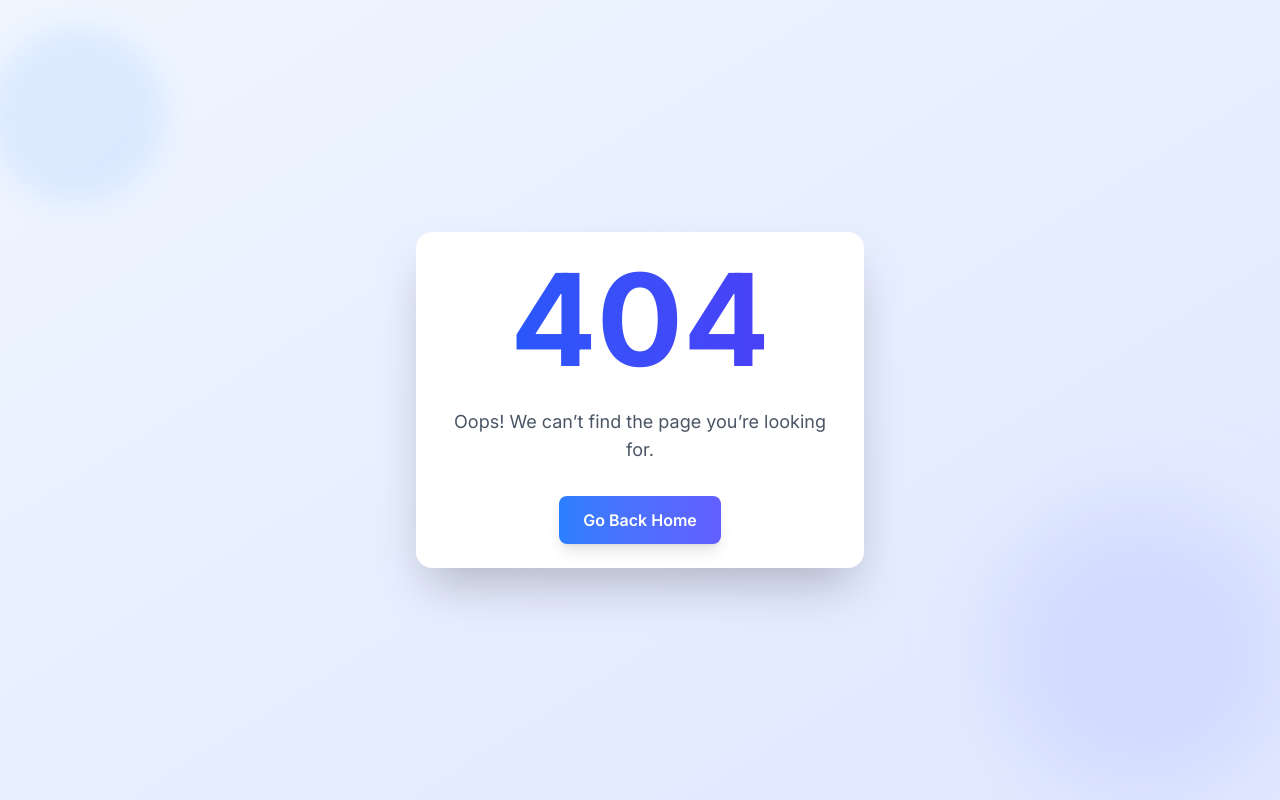
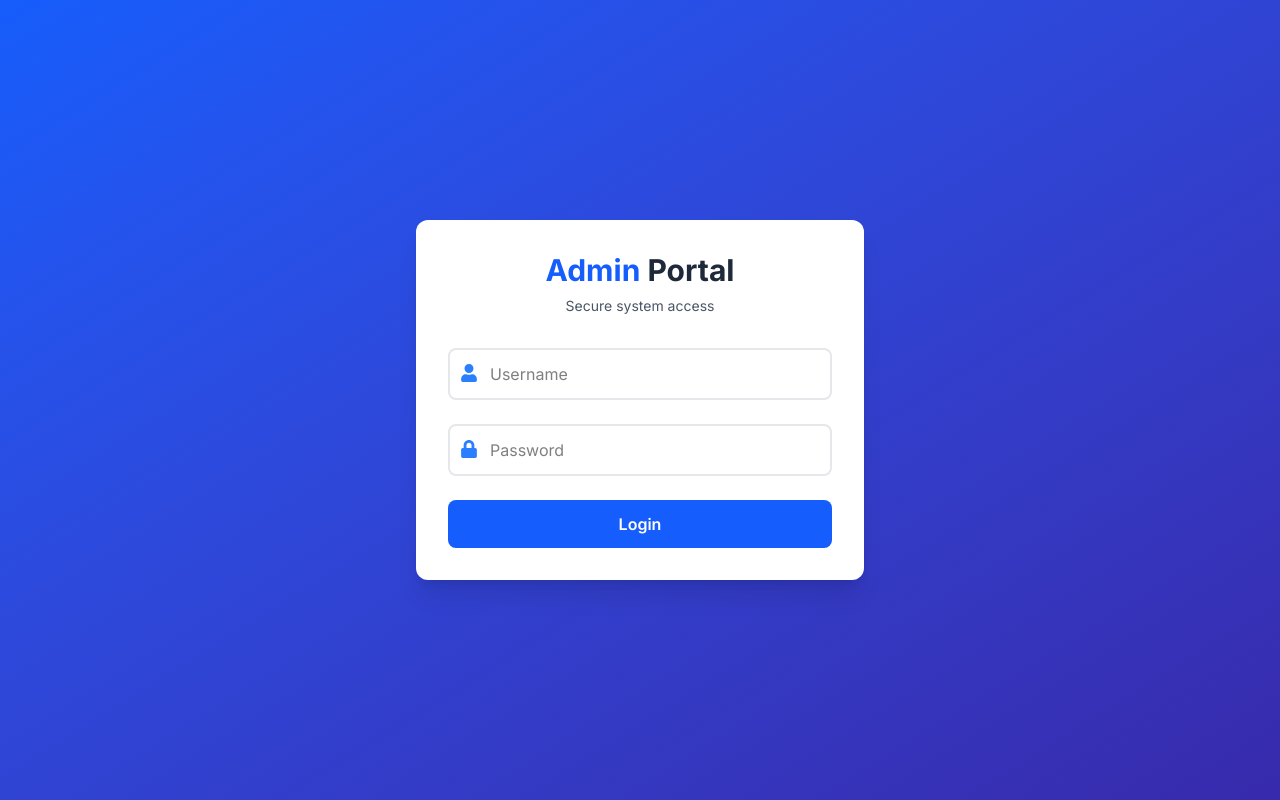
Before and after one commit to anas20023/DBMS-Project-Frontend, a React (Vite) app: page /admin in a window 1280 px wide. Before the commit this address had no page. Built offline with nearby package versions, Linux system fonts and the light colour scheme.

Commit message:
feat: implement admin login functionality and protect manage route

```diff
--- a/src/App.jsx
+++ b/src/App.jsx
@@ -6,7 +6,9 @@ import Register from "./components/Register"
 import Profile from "./components/Profile"
 import Upload from "./components/Upload"
 import PrivateRoute from "./PrivateRoute";
+import AdminProtectionRoute from "./components/AdminProtectionRoute"
 import Manage from "./pages/Manage"
+import AdminLogin from "./pages/AdminLogin"
 
 function App() {
   return (
@@ -14,14 +16,20 @@ function App() {
       <Route path="/" element={<Home />} />
       <Route path="/login" element={<Login />} />
       <Route path="/register" element={<Register />} />
-      <Route path="/manage" element={<Manage />} />
+      <Route path="/admin" element={<AdminLogin />} />
 
       {/* Protect these routes */}
+      <Route path="/manage" element={
+        < AdminProtectionRoute>
+          <Manage />
+        </AdminProtectionRoute>
+      } />
       <Route path="/profile" element={
         <PrivateRoute>
           <Profile />
         </PrivateRoute>
       } />
+
       <Route path="/upload" element={
         <PrivateRoute>
           <Upload />
--- /dev/null
+++ b/src/components/AdminProtectionRoute.jsx
@@ -0,0 +1,8 @@
+import { Navigate } from "react-router-dom";
+
+const PrivateRoute = ({ children }) => {
+  const isAuthenticated = localStorage.getItem("adminToken");
+  return isAuthenticated ? children : <Navigate to="/admin" replace />;
+};
+
+export default PrivateRoute;
--- a/src/components/Navbar.jsx
+++ b/src/components/Navbar.jsx
@@ -28,19 +28,19 @@ const Navbar = () => {
   return (
     <>
       <nav className="bg-white/80 dark:bg-gray-900/80 backdrop-blur-lg border-b border-gray-200 dark:border-gray-700 py-4 px-6 sticky top-0 z-50 shadow-sm">
-        <div className="max-w-7xl mx-auto flex justify-between items-center">
+        <div className="max-w-6xl mx-auto flex justify-between items-center">
           <Link to="/" className="flex items-center gap-3 group">
             <img
               src={logo}
               alt="Logo"
               className="w-9 h-9 transition-transform group-hover:scale-105"
             />
-            <span className="text-xl font-bold bg-gradient-to-r from-blue-600 to-teal-500 bg-clip-text text-transparent dark:from-blue-400 dark:to-teal-300">
-              Suggy
+            <span className="text-xl hidden md:block font-bold bg-gradient-to-r from-blue-600 to-teal-500 bg-clip-text text-transparent dark:from-blue-400 dark:to-teal-300">
+              Suggsestion Sharing Platform
             </span>
           </Link>
 
-          <div className="flex items-center gap-6">
+          <div className="flex items-center gap-2">
             <button
               onClick={toggleTheme}
               className="p-2 rounded-full hover:bg-gray-100 dark:hover:bg-gray-800 transition-colors cursor-pointer"
@@ -54,7 +54,14 @@ const Navbar = () => {
             </button>
 
             {student ? (
-              <div className="relative">
+              <div className="flex flex-row items-center gap-2 lg:gap-4">
+                 <Link
+                            to="/upload"
+                            className="flex items-center gap-3 px-3 py-2 rounded-lg hover:bg-gray-100 dark:hover:bg-gray-800 transition-colors text-gray-700 dark:text-gray-200"
+                          >
+                            <UploadCloud size={18} />
+                            Upload
+                          </Link>
                 <button
                   onClick={() => setSidebarOpen(!sidebarOpen)}
                   className="w-10 h-10 cursor-pointer rounded-full bg-gradient-to-br from-blue-500 to-teal-400 flex items-center justify-center hover:shadow-lg transition-all"
--- /dev/null
+++ b/src/pages/AdminLogin.jsx
@@ -0,0 +1,122 @@
+import { useState } from 'react';
+import { FaUser, FaLock } from 'react-icons/fa';
+
+const AdminLogin = () => {
+  const [isLoading, setIsLoading] = useState(false);
+  const [formData, setFormData] = useState({
+    username: '',
+    password: ''
+  });
+  const [error, setError] = useState('');
+
+  const handleInputChange = (e) => {
+    const { name, value } = e.target;
+    setFormData(prev => ({
+      ...prev,
+      [name]: value
+    }));
+    setError(''); // Clear error when user types
+  };
+
+  const handleSubmit = async (e) => {
+    e.preventDefault();
+    setIsLoading(true);
+    setError('');
+
+    try {
+      // Simulated API call - replace with actual endpoint
+      const response = await fetch('https://sgm.anasibnbelal.live/api/auth/getuser', {
+        method: 'POST',
+        headers: {
+          'Content-Type': 'application/json',
+        },
+        body: JSON.stringify(formData)
+      });
+
+      if (!response.ok) throw new Error('Login failed');
+
+      const data = await response.json();
+
+      // Store token and redirect (replace with your actual auth logic)
+      localStorage.setItem('adminToken', data.token);
+      // link to manage page
+      window.location.href = '/manage';
+    } catch (err) {
+      setError(err.message || 'Invalid credentials');
+    } finally {
+      setIsLoading(false);
+    }
+  };
+
+  return (
+    <div className="min-h-screen bg-gradient-to-br from-blue-600 to-indigo-800 flex items-center justify-center p-4">
+      <div className="bg-white rounded-xl shadow-xl w-full max-w-md p-8 transition-opacity duration-200">
+        <div className="text-center mb-8">
+          <h1 className="text-3xl font-bold text-gray-800 mb-2">
+            <span className="text-blue-600">Admin</span> Portal
+          </h1>
+          <p className="text-gray-600 text-sm">Secure system access</p>
+        </div>
+
+        <form onSubmit={handleSubmit} className="space-y-6">
+          {/* Username Input */}
+          <div className="relative">
+            <div className="relative">
+              <FaUser className="absolute top-4 left-3 text-blue-500 text-lg" />
+              <input
+                type="text"
+                name="username"
+                placeholder="Username"
+                className="w-full pl-10 pr-4 py-3 rounded-lg border-2 border-gray-200 focus:border-blue-500 focus:outline-none"
+                value={formData.username}
+                onChange={handleInputChange}
+                required
+              />
+            </div>
+          </div>
+
+          {/* Password Input */}
+          <div className="relative">
+            <div className="relative">
+              <FaLock className="absolute top-4 left-3 text-blue-500 text-lg" />
+              <input
+                type="password"
+                name="password"
+                placeholder="Password"
+                className="w-full pl-10 pr-4 py-3 rounded-lg border-2 border-gray-200 focus:border-blue-500 focus:outline-none"
+                value={formData.password}
+                onChange={handleInputChange}
+                required
+              />
+            </div>
+          </div>
+
+          {/* Error Message */}
+          {error && (
+            <div className="text-red-500 text-sm text-center">
+              ⚠️ {error}
+            </div>
+          )}
+
+          {/* Login Button */}
+          <button
+            type="submit"
+            disabled={isLoading}
+            className="w-full bg-blue-600 cursor-pointer hover:bg-blue-700 text-white font-semibold py-3 rounded-lg transition-colors duration-200 flex items-center justify-center gap-2 disabled:opacity-75 disabled:cursor-not-allowed"
+          >
+            {isLoading ? (
+              <>
+                <div className="w-5 h-5 border-2 border-white border-t-transparent rounded-full animate-spin" />
+                Authenticating...
+              </>
+            ) : (
+              'Login'
+            )}
+          </button>
+        </form>
+      </div>
+    </div>
+  );
+};
+
+export default AdminLogin;
--- a/src/pages/Manage.jsx
+++ b/src/pages/Manage.jsx
@@ -150,11 +150,16 @@ const Manage = () => {
             </select>
         </div>
     );
+    const handleLogout = () => {
+        localStorage.removeItem("adminToken");
+        window.location.href = "/admin";
+    };
 
     return (
         <section className="min-h-screen p-4 md:p-6 bg-gray-50 dark:bg-gray-900 transition-colors">
             <div className="max-w-7xl mx-auto">
                 <header className="mb-6 space-y-4">
+                    <div className="flex justify-between items-center">
                         <div>
                             <h1 className="text-2xl md:text-3xl font-bold text-gray-900 dark:text-gray-100">
                                 Manage Users
@@ -162,6 +167,10 @@ const Manage = () => {
                             <p className="text-sm text-gray-500 dark:text-gray-400">
                                 Administer registered student accounts
                             </p>
+                        </div>
+                        <div>
+                            <button onClick={handleLogout} className="bg-blue-600 font-medium cursor-pointer hover:bg-blue-500 text-white rounded-full px-4 py-2">Logout</button>
+                        </div>
                     </div>
 
                     <div className="flex flex-col md:flex-row gap-4 items-stretch">
```
Lines whose indentation alone changed are shown as unchanged.
